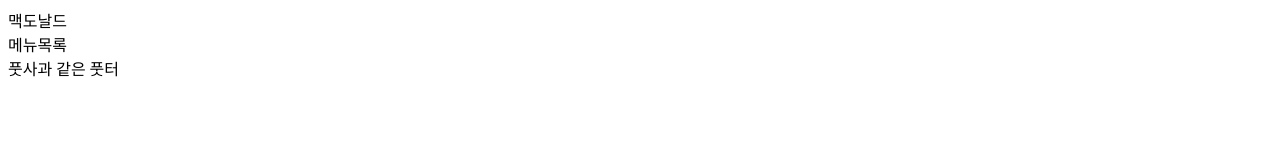
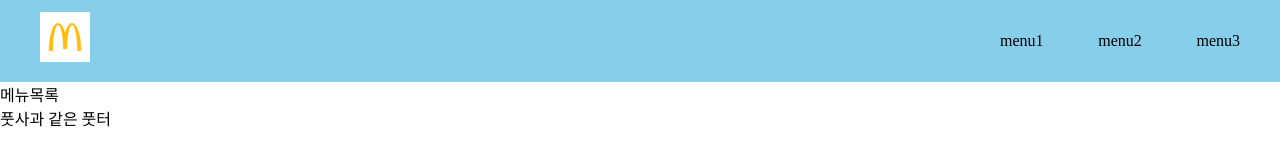
Before and after one commit to Rosemaryflavor/bigdata-basement, a plain HTML site: page BIGDATA/responsive(폴더)/맥도날드/index.html in a window 1280 px wide. Drawn offline with Linux system fonts and the light colour scheme.

Commit message:
🤡 난 글른듯

```diff
--- a/BIGDATA/responsive(폴더)/맥도날드/index.html
+++ b/BIGDATA/responsive(폴더)/맥도날드/index.html
@@ -5,10 +5,24 @@
   <meta name="viewport" content="width=device-width, initial-scale=1.0">
   <title>맥도날드</title>
   <link rel="stylesheet" href="./style.css">
+  <link rel="apple-touch-icon" sizes="180x180" href="/apple-touch-icon.png">
+  <link rel="icon" type="image/png" sizes="32x32" href="/favicon-32x32.png">
+  <link rel="icon" type="image/png" sizes="16x16" href="/favicon-16x16.png">
+  <link rel="manifest" href="/site.webmanifest">
+  <link rel="mask-icon" href="/safari-pinned-tab.svg" color="#5bbad5">
+  <meta name="msapplication-TileColor" content="#da532c">
+  <meta name="theme-color" content="#ffffff">
 </head>
 <body>
-  <header>
-    <div>맥도날드</div>
+  <header class="global-header">
+    <h1 class="logo">
+    <img src="./assets/images/logo.png" alt="맥도날드">
+    </h1>
+    <ul class="gnb-list">
+      <li><a href="./index.html">menu1</a></li>
+      <li><a href="./index.html">menu2</a></li>
+      <li><a href="./index.html">menu3</a></li>
+      </ul>
   </header>
   <main>
     <div>메뉴목록</div>
--- a/BIGDATA/responsive(폴더)/맥도날드/style.css
+++ b/BIGDATA/responsive(폴더)/맥도날드/style.css
@@ -0,0 +1,31 @@
+* {
+  padding: 0;
+  margin: 0;
+}
+
+.global-header {
+  display: flex;
+  justify-content: space-between;
+  align-items: center;
+  padding: 12px 40px;
+  background-color: skyblue;
+}
+
+.logo img {
+  width: 50px;
+}
+
+.gnb-list {
+  display: flex;
+  justify-content: space-between;
+  width: 240px;
+}
+
+a {
+  color: black;
+  text-decoration: none;
+}
+
+li {
+  list-style: none;
+}
```
Also changed, not shown: BIGDATA/responsive(폴더)/맥도날드/assets/favicon/browserconfig.xml (added, +9 -0 lines), BIGDATA/responsive(폴더)/맥도날드/assets/favicon/android-chrome-192x192.png (added), BIGDATA/responsive(폴더)/맥도날드/assets/favicon/android-chrome-512x512.png (added), BIGDATA/responsive(폴더)/맥도날드/assets/favicon/apple-touch-icon.png (added), BIGDATA/responsive(폴더)/맥도날드/assets/favicon/favicon-16x16.png (added), BIGDATA/responsive(폴더)/맥도날드/assets/favicon/favicon-32x32.png (added), BIGDATA/responsive(폴더)/맥도날드/assets/favicon/favicon.ico (added), BIGDATA/responsive(폴더)/맥도날드/assets/favicon/mstile-150x150.png (added), BIGDATA/responsive(폴더)/맥도날드/assets/favicon/safari-pinned-tab.svg (added), BIGDATA/responsive(폴더)/맥도날드/assets/favicon/site.webmanifest (added).
